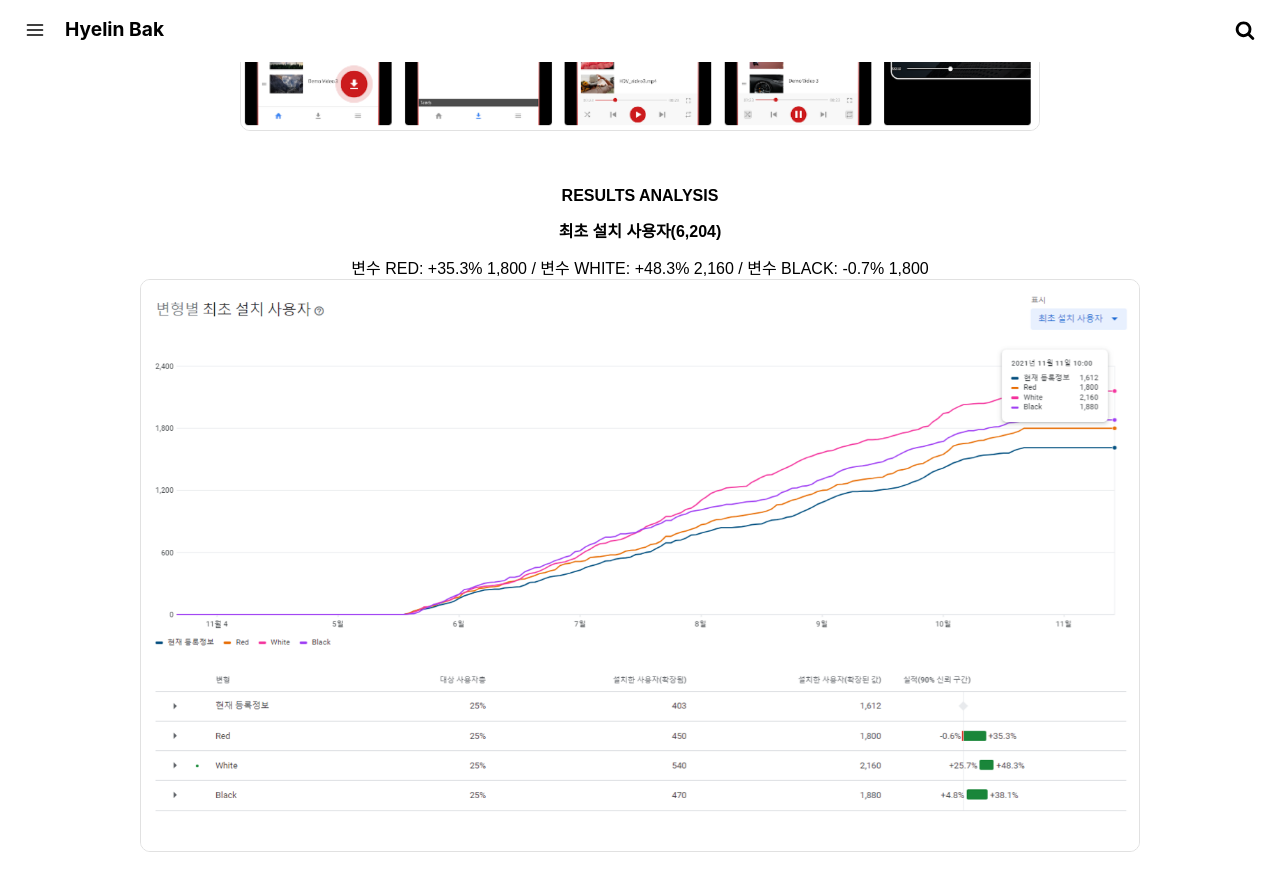
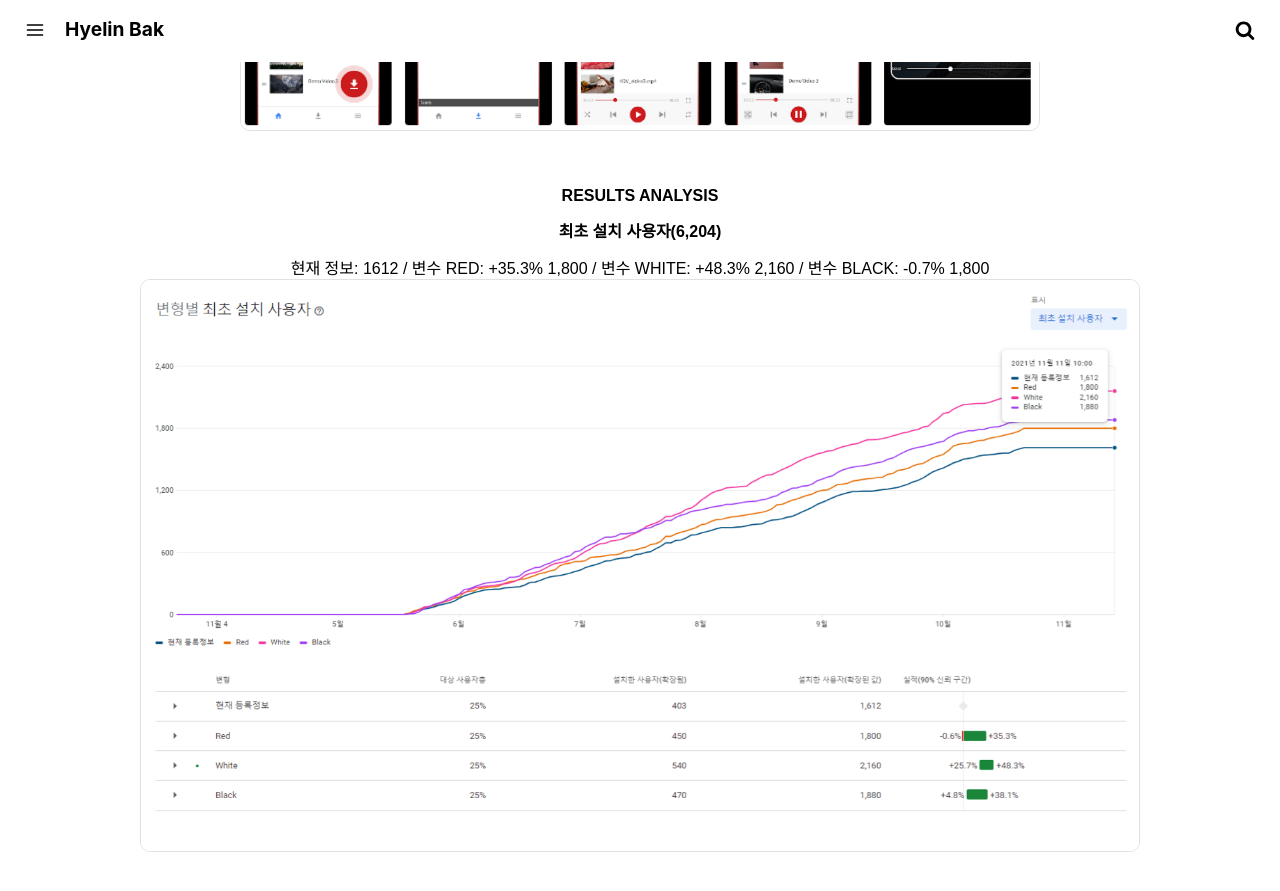
Before and after one commit to crazyjamy/crazyjamy.github.io, a Jekyll site: the page built from _posts/2021-11-05-ab-hdvd-211105.md, in a window 1280 px wide and 900 px high, scrolled down 2676 px. Shown: the top 891 px of the window. Built offline with Jekyll 4.4.1, drawn with Linux system fonts in a browser that asks for light colours; comment, search, counter and statistics services are not loaded.

Commit message:
Update 2021-11-05-ab-hdvd-211105.md

```diff
--- a/_posts/2021-11-05-ab-hdvd-211105.md
+++ b/_posts/2021-11-05-ab-hdvd-211105.md
@@ -31,7 +31,7 @@ introduction: HD Video Downloader
 <img src="https://github.com/crazyjamy/crazyjamy.github.io/blob/master/_images/_post/211105-ab-hdvd/c.png?raw=true" alt="" style="border: 1px solid #e1e1e1; border-radius: 10px; width: 800px;"><br /><br /><br />
 <strong>RESULTS ANALYSIS</strong> <br /><br />
 <strong>최초 설치 사용자(6,204)</strong> <br /><br />
-변수 RED: +35.3% 1,800 / 변수 WHITE: +48.3% 2,160 / 변수 BLACK: -0.7% 1,800<br />
+현재 정보: 1612 / 변수 RED: +35.3% 1,800 / 변수 WHITE: +48.3% 2,160 / 변수 BLACK: -0.7% 1,800<br />
 <img src="https://github.com/crazyjamy/crazyjamy.github.io/blob/master/_images/_post/211105-ab-hdvd/ab-first-installed-user.png?raw=true" alt="" width="1000" style="border: 1px solid #e1e1e1; border-radius: 10px;"><br /><br /><br />
 <strong>OUTCOMES</strong> <br /><br />
 새로 디자인된 요소를 사용한 변수 B에서 다운로드 전환율이 <span style="color: #2196f3">48.3% </span> 상승.<br /><br /><br />
```
